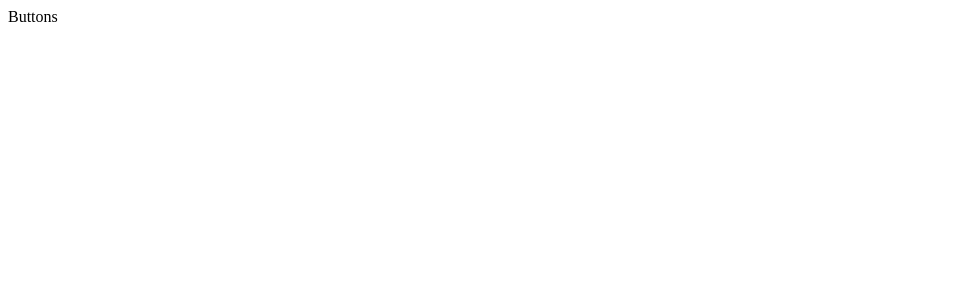
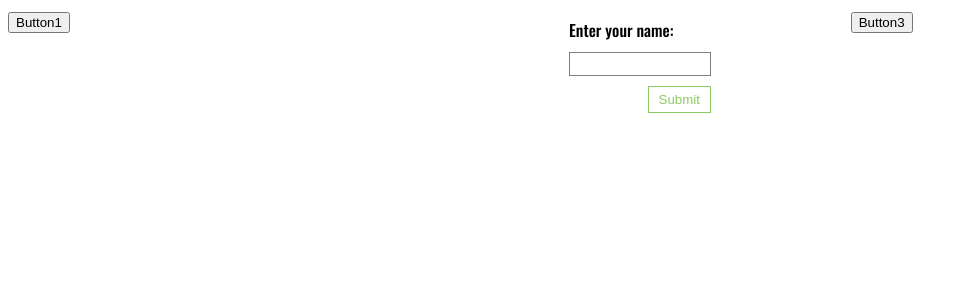
Before and after one commit to JagodaBodnar/Buttons, a React (Create React App) app: page / in a window 1280 px wide. Shown: the top 300 px of the page, without its empty margins (0-968 px from the left). Built offline with nearby package versions, Linux system fonts and the light colour scheme.

Commit message:
Form button added

```diff
--- a/package.json
+++ b/package.json
@@ -9,6 +9,7 @@
     "react": "^17.0.2",
     "react-dom": "^17.0.2",
     "react-scripts": "4.0.3",
+    "styled-components": "^5.3.1",
     "web-vitals": "^1.1.2"
   },
   "scripts": {
--- a/public/index.html
+++ b/public/index.html
@@ -4,10 +4,15 @@
     <meta charset="utf-8" />
     <meta name="viewport" content="width=device-width, initial-scale=1" />
     <meta name="theme-color" content="#000000" />
+    <link rel="preconnect" href="https://fonts.googleapis.com" />
+    <link rel="preconnect" href="https://fonts.gstatic.com" crossorigin />
+    <link
+      href="https://fonts.googleapis.com/css2?family=Oswald:wght@200;300;400;500;600;700&display=swap"
+      rel="stylesheet"
+    />
     <title>Buttons</title>
   </head>
   <body>
-    <noscript>You need to enable JavaScript to run this app.</noscript>
     <div id="root"></div>
   </body>
 </html>
--- a/src/App.js
+++ b/src/App.js
@@ -1,5 +1,38 @@
+import { useState } from "react";
+import { StyledApp } from "./AppStyles";
+import Form from "./components/form/Form";
+
 const App = () => {
-  return <div className="App">Buttons</div>;
+  const [name, setName] = useState("");
+  const [error, setError] = useState(false);
+  const onFormSubmit = (event) => {
+    if (name.trim() === "") {
+      event.preventDefault();
+      setError(true);
+    } else {
+      event.preventDefault();
+      setError(false);
+      alert(`Your name: ${name}`);
+      setName("");
+    }
+  };
+
+  return (
+    <StyledApp>
+      <div>
+        <button>Button1</button>
+      </div>
+      <Form
+        onFormSubmit={onFormSubmit}
+        name={name}
+        setName={setName}
+        error={error}
+      />
+      <div>
+        <button>Button3</button>
+      </div>
+    </StyledApp>
+  );
 };
 
 export default App;
--- /dev/null
+++ b/src/AppStyles.js
@@ -0,0 +1,7 @@
+import styled from "styled-components";
+
+export const StyledApp = styled.div`
+  display: grid;
+  grid-template-columns: repeat(3, 1fr);
+  font-family: "Oswald", sans-serif;
+`;
--- /dev/null
+++ b/src/components/form/Form.js
@@ -0,0 +1,26 @@
+import {
+  StyledFormContainer,
+  StyledLabel,
+  StyledInput,
+  StyledFormButton,
+  StyledSpanError,
+} from "./FormStyles";
+
+const Form = ({ onFormSubmit, name, setName, error }) => {
+  return (
+    <StyledFormContainer onSubmit={(event) => onFormSubmit(event)}>
+      <StyledLabel htmlFor="name">Enter your name:</StyledLabel>
+      {error && name.length < 2 && (
+        <StyledSpanError>Name input is empty.</StyledSpanError>
+      )}
+      <StyledInput
+        name="name"
+        id="name"
+        value={name}
+        onChange={(e) => setName(e.target.value)}
+      />
+      <StyledFormButton type="submit">Submit</StyledFormButton>
+    </StyledFormContainer>
+  );
+};
+export default Form;
--- /dev/null
+++ b/src/components/form/FormStyles.js
@@ -0,0 +1,41 @@
+import styled from "styled-components";
+
+export const StyledFormContainer = styled.form`
+  max-width: 350px;
+  display: flex;
+  flex-direction: column;
+  align-items: flex-start;
+  margin: 0 auto;
+`;
+
+export const StyledLabel = styled.label`
+  font-weight: 500;
+  margin: 10px 0 0 0;
+`;
+
+export const StyledInput = styled.input`
+  border: 1px solid gray;
+  outline: none;
+  margin: 10px 0;
+  font-family: "Oswald", sans-serif;
+`;
+
+export const StyledFormButton = styled.button`
+  background-color: transparent;
+  color: #8fc866;
+  border: 1px solid #8fc866;
+  outline: none;
+  padding: 5px 10px;
+  align-self: flex-end;
+  cursor: pointer;
+  transition: 1s;
+  &:hover {
+    box-shadow: inset 6.5em 0 0 0 #8fc866;
+    color: #fff;
+  }
+`;
+
+export const StyledSpanError = styled.span`
+  font-size: 12px;
+  color: red;
+`;
```
Also changed, not shown: src/Button/Button.js (added), src/Button/ButtonStyles.js (added), 1 other file (tests, documents, lock files or other folders).
